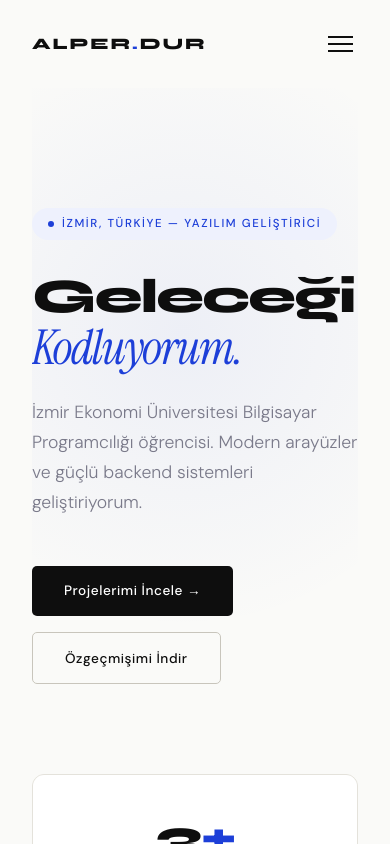
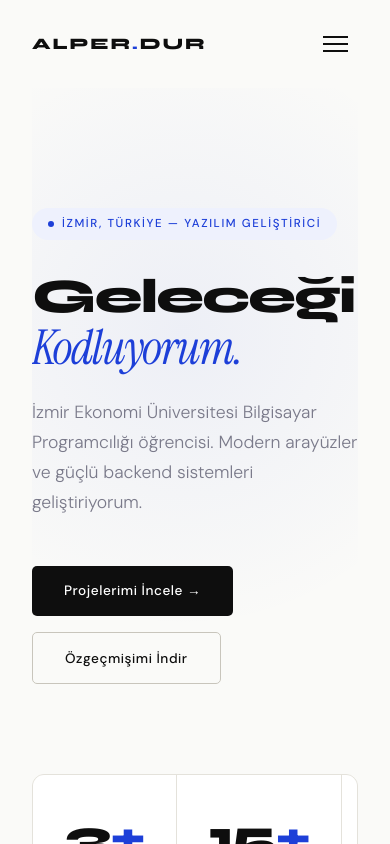
Before and after one commit to aalperd98-crypto/Portfolio, a plain HTML site: page index.html in a window 390 px wide. Shown: the top 844 px of the page. Drawn offline with Linux system fonts and the light colour scheme.

Commit message:
Update style.css

```diff
--- a/style.css
+++ b/style.css
@@ -616,77 +616,55 @@ footer { padding:3.5rem 0; border-top:1px solid var(--border); }
 
 hr.divider { border:none; border-top:1px solid var(--border); margin:5rem 0; }
 
-/* ── RESPONSIVE ─────────────────────── */
+/* --- KESİN ÇÖZÜM: MOBİL NAVIGASYON --- */
 @media (max-width: 768px) {
-    .quick-stats { grid-template-columns: 1fr; }
-    .about-grid  { grid-template-columns: 1fr; gap:3rem; }
-    .about-info-block { position:static; }
-    .contact-grid { grid-template-columns: 1fr; gap:3rem; }
-    .footer-inner { flex-direction:column; text-align:center; }
-}
-@media (max-width: 480px) {
-    .nav-links { display:none; }
-    .projects-grid { grid-template-columns: 1fr; }
-    .skills-grid { grid-template-columns: 1fr; }
-    .interests-grid { grid-template-columns: repeat(2, 1fr); }
-}
-/* HAMBURGER BUTONU */
-.hamburger {
-    display: none; /* Masaüstünde gizli */
-    flex-direction: column;
-    gap: 5px;
-    background: none;
-    border: none;
-    cursor: pointer;
-    z-index: 1001;
-}
+    /* Navbar içindeki container'ı buton sığacak şekilde ayarla */
+    .nav-container {
+        display: flex;
+        justify-content: space-between;
+        align-items: center;
+        position: relative;
+    }
 
-.hamburger span {
-    display: block;
-    width: 25px;
-    height: 2px;
-    background-color: #fff;
-    transition: 0.3s;
-}
-
-/* --- GÜNCEL MOBİL MENÜ SİSTEMİ --- */
-@media (max-width: 768px) {
+    /* Hamburger Buton Görünürlüğü */
     .hamburger {
-        display: block !important; /* Mobilde zorla göster */
+        display: flex !important; /* Mobilde mutlaka göster */
+        flex-direction: column;
+        gap: 5px;
         background: none;
         border: none;
         cursor: pointer;
-        padding: 5px;
+        padding: 10px;
         z-index: 1001;
     }
 
+    /* Çizgilerin Rengi (Siyah yapıldı ki beyaz fonda görünsün) */
     .hamburger span {
         display: block;
         width: 25px;
         height: 2px;
-        background: #0e0e0e;
-        margin: 5px 0;
+        background-color: #0e0e0e !important;
         transition: 0.3s;
     }
 
-
-    .scrolled .hamburger span { background: #0e0e0e; }
-
+    /* Menü Kapalıyken Gizle */
     .nav-links {
-        display: none; /* Varsayılan gizli */
+        display: none;
         flex-direction: column;
         position: absolute;
         top: 100%;
         left: 0;
         width: 100%;
-        background: #fafaf8; /* Sitenin arka plan rengi */
-        padding: 1.5rem 0;
+        background: #fafaf8;
+        padding: 20px 0;
         border-bottom: 1px solid #e4e2db;
-        box-shadow: 0 10px 20px rgba(0,0,0,0.05);
+        box-shadow: 0 5px 15px rgba(0,0,0,0.05);
+        z-index: 1000;
     }
 
-    .nav-links.mobile-active {
-        display: flex !important; /* JS tetiklediğinde göster */
+    /* Menü Açıldığında Göster */
+    .nav-links.active {
+        display: flex !important;
     }
 
     .nav-links li {
```
